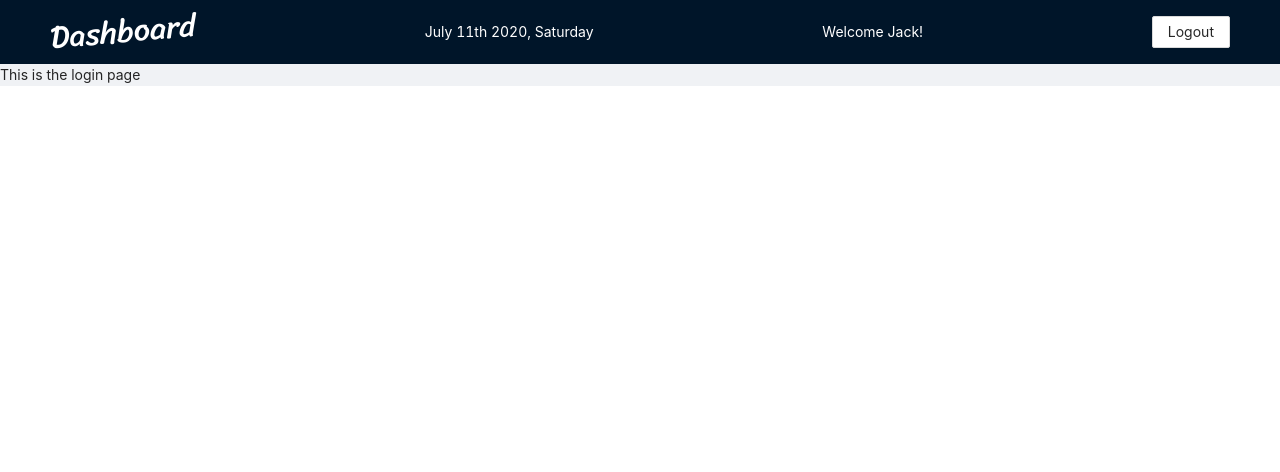
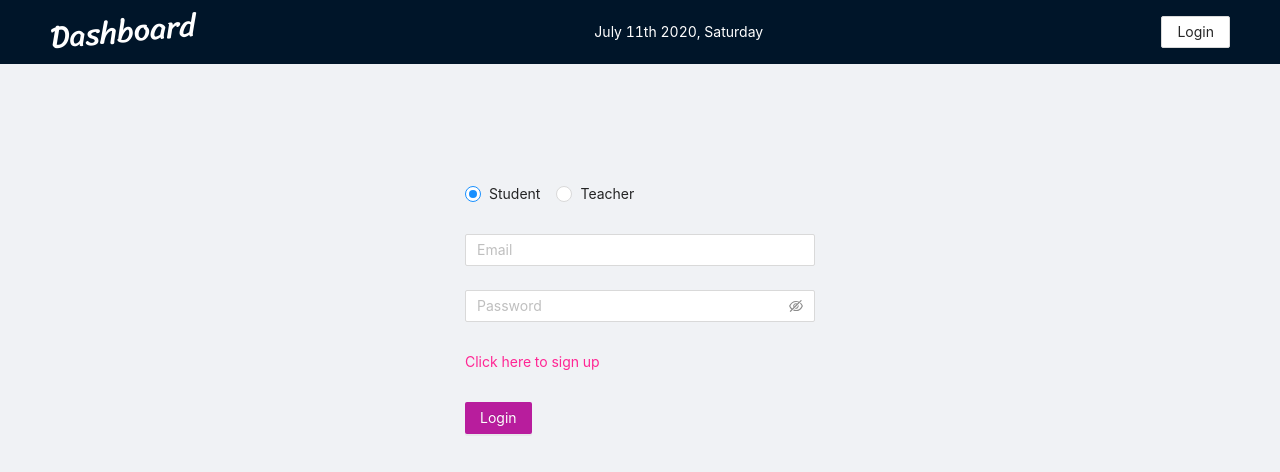
Before and after one commit to willemverbuyst/dashboard-front-typescript, a React (Create React App) app: page /login in a window 1280 px wide. Shown: the top 472 px of the page. Built offline with nearby package versions, Linux system fonts and the light colour scheme.

Commit message:
Set up login page

```diff
--- a/src/components/BarAtTheTop.tsx
+++ b/src/components/BarAtTheTop.tsx
@@ -12,7 +12,7 @@ const renderDate = () => {
 };
 
 export default function BarAtTheTop() {
-  const student: string = 'Jack';
+  const student: string = '';
   const teacher: string = '';
 
   const renderLoginLogout = () => {
--- a/src/pages/Login.tsx
+++ b/src/pages/Login.tsx
@@ -1,5 +1,98 @@
-import React from 'react';
+import React, { useState, useEffect } from 'react';
+import { Link, useHistory } from 'react-router-dom';
+import { Layout, Form, Input, Button, Radio, Row, Col } from 'antd';
+
+const { Content } = Layout;
 
 export default function Login() {
-  return <div>This is the login page</div>;
+  // type InputEvent = React.ChangeEvent<HTMLInputElement>;
+  type ButtonEvent = React.MouseEvent<HTMLButtonElement>;
+
+  // update = (e: InputEvent): void => this.props.login[e.target.name] = e.target.value;
+
+  const history = useHistory();
+  const [status, setStatus] = useState(1);
+  const [email, setEmail] = useState('');
+  const [password, setPassword] = useState('');
+  const studentId: number | undefined = undefined;
+  const teacherId: number | undefined = undefined;
+
+  useEffect(() => {
+    if (studentId) {
+      history.push(`/students/${studentId}`);
+    }
+    if (teacherId) {
+      history.push(`/teachers/${teacherId}`);
+    }
+  }, [studentId, teacherId, history]);
+
+  const submitForm = (e: ButtonEvent): void => {
+    e.preventDefault();
+    console.log('submit form');
+  };
+
+  return (
+    <Layout style={{ padding: '24px', height: '92vh' }}>
+      <Content className="site-layout-background" style={{ padding: 90 }}>
+        <Row justify="center">
+          <Col style={{ width: 350 }}>
+            <Form name="basic" initialValues={{ remember: true }}>
+              <Form.Item>
+                <Radio.Group
+                  value={status}
+                  onChange={(e) => setStatus(e.target.value)}
+                >
+                  <Radio value={1}>Student</Radio>
+                  <Radio value={2}>Teacher</Radio>
+                </Radio.Group>
+              </Form.Item>
+
+              <Form.Item
+                name="Email"
+                rules={[
+                  { required: true, message: 'Please input your email!' },
+                ]}
+              >
+                <Input
+                  placeholder="Email"
+                  value={email}
+                  onChange={(e) => setEmail(e.target.value)}
+                />
+              </Form.Item>
+
+              <Form.Item
+                name="password"
+                rules={[
+                  { required: true, message: 'Please input your password!' },
+                ]}
+              >
+                <Input.Password
+                  placeholder="Password"
+                  value={password}
+                  onChange={(e) => setPassword(e.target.value)}
+                />
+              </Form.Item>
+
+              <Form.Item>
+                <Link style={{ color: '#FF2694' }} to="/signup">
+                  Click here to sign up
+                </Link>
+              </Form.Item>
+
+              <Form.Item>
+                <Button
+                  type="primary"
+                  htmlType="submit"
+                  onClick={submitForm}
+                  style={{ backgroundColor: '#B81D9D', border: 'none' }}
+                >
+                  Login
+                </Button>
+              </Form.Item>
+            </Form>
+          </Col>
+        </Row>
+      </Content>
+    </Layout>
+  );
 }
```
